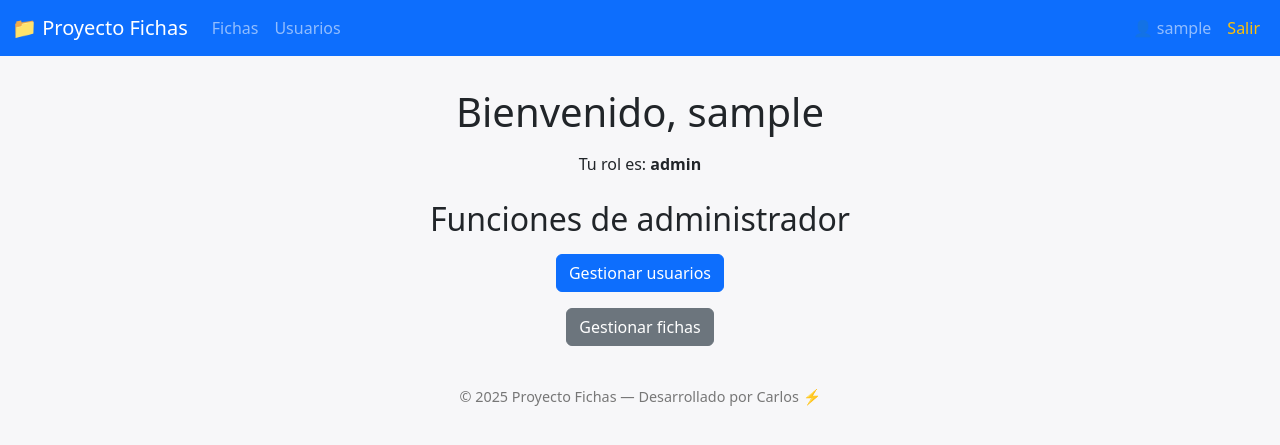
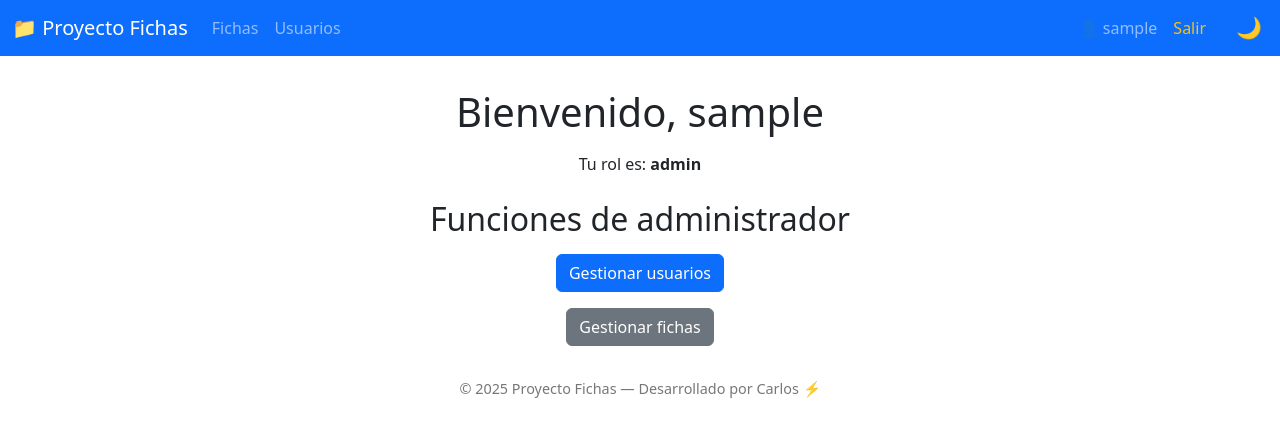
Before and after one commit to GamerPixelDev/02.proyectoFichasWeb, a Flask app: page /dashboard in a window 1280 px wide. Shown: the top 445 px of the page. Run offline with Flask 3, Linux system fonts and the light colour scheme; the visitor is signed in with stand-in values (Sample User, id 1).

Commit message:
Integracion del boton para cambiar de tema claro/oscuro

```diff
--- a/webapp/templates/base.html
+++ b/webapp/templates/base.html
@@ -1,14 +1,25 @@
 <!DOCTYPE html>
-<html lang="es">
+<html lang="es" data-bs-theme="light">
     <head>
         <meta charset="UTF-8" />
         <meta name="viewport" content="width=device-width, initial-scale=1.0" />
         <title>{% block title %}Proyecto Fichas{% endblock %}</title>
         <link href="https://cdn.jsdelivr.net/npm/bootstrap@5.3.2/dist/css/bootstrap.min.css" rel="stylesheet" />
         <style>
-            body { background-color: #f7f7f9; }
+            body {
+                background-color: var(--bs-body-bg);
+                color: var(--bs-body-color);
+                transition: background-color 0.4s, color 0.4s;
+            }
             .navbar { margin-bottom: 2rem; }
             footer { margin-top: 2rem; font-size: 0.9rem; color: #777; }
+            .theme-toggle {
+                border: none;
+                background: transparent;
+                color: white;
+                font-size: 1.3rem;
+                cursor: pointer;
+            }
         </style>
     </head>
     <body>
@@ -28,7 +39,7 @@
                             {% endif %}
                         {% endif %}
                     </ul>
-                    <ul class="navbar-nav ms-auto">
+                    <ul class="navbar-nav ms-auto align-items-center">
                         {% if session.get('usuario') %}
                             <li class="nav-item">
                                 <a class="nav-link" href="{{ url_for('main_routes.area_personal') }}">👤 {{ session['usuario'] }}</a>
@@ -41,6 +52,10 @@
                                 <a class="nav-link" href="{{ url_for('main_routes.login') }}">Iniciar sesión</a>
                             </li>
                         {% endif %}
+                        <!-- 🔘 Botón de tema -->
+                        <li class="nav-item ms-3">
+                            <button id="theme-toggle" class="theme-toggle" title="Cambiar tema">🌙</button>
+                        </li>
                     </ul>
                 </div>
             </div>
@@ -59,9 +74,26 @@
         {% endwith %}
     {% block content %}{% endblock %}
     </main>
-        <footer class="text-center">
+    <footer class="text-center mt-4">
         <p>&copy; 2025 Proyecto Fichas — Desarrollado por Carlos ⚡</p>
     </footer>
     <script src="https://cdn.jsdelivr.net/npm/bootstrap@5.3.2/dist/js/bootstrap.bundle.min.js"></script>
+    <script>
+    // === Lógica del tema claro/oscuro ===
+        const html = document.documentElement;
+        const toggleBtn = document.getElementById("theme-toggle");
+        const storedTheme = localStorage.getItem("theme");
+        if (storedTheme) {
+            html.setAttribute("data-bs-theme", storedTheme);
+            toggleBtn.textContent = storedTheme === "dark" ? "☀️" : "🌙";
+        }
+        toggleBtn.addEventListener("click", () => {
+            const current = html.getAttribute("data-bs-theme");
+            const next = current === "dark" ? "light" : "dark";
+            html.setAttribute("data-bs-theme", next);
+            localStorage.setItem("theme", next);
+            toggleBtn.textContent = next === "dark" ? "☀️" : "🌙";
+        });
+    </script>
     </body>
 </html>
```
Lines whose indentation alone changed are shown as unchanged.
